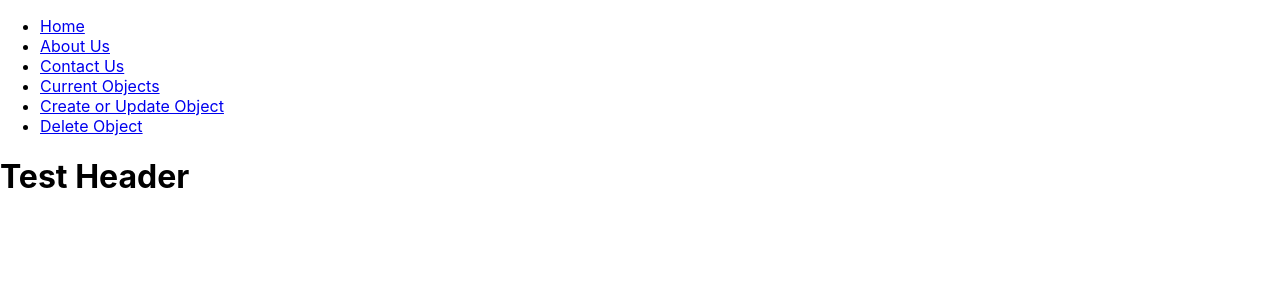
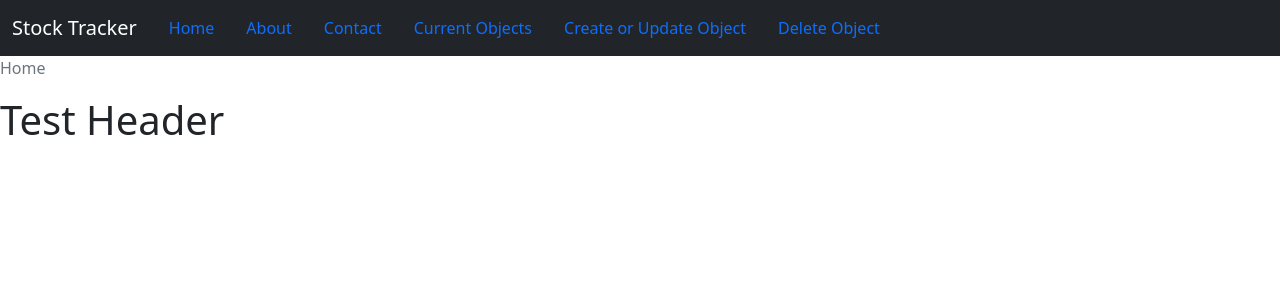
Before and after one commit to GageWAnderson/Stock-Tracker-Client, a React (Create React App) app in the folder stock-tracker-client/: page / in a window 1280 px wide. Shown: the top 300 px of the page. Built offline with nearby package versions, Linux system fonts and the light colour scheme.

Commit message:
Partially refactored app to use Reactstrap. Refactored components to be more modular.

```diff
--- a/stock-tracker-client/package.json
+++ b/stock-tracker-client/package.json
@@ -3,13 +3,18 @@
   "version": "0.1.0",
   "private": true,
   "dependencies": {
+    "@reduxjs/toolkit": "^1.8.3",
     "@testing-library/jest-dom": "^5.16.4",
     "@testing-library/react": "^13.3.0",
     "@testing-library/user-event": "^13.5.0",
+    "bootstrap": "^5.2.0",
     "react": "^18.2.0",
     "react-dom": "^18.2.0",
+    "react-redux": "^8.0.2",
+    "react-router-bootstrap": "^0.26.2",
     "react-router-dom": "^6.3.0",
     "react-scripts": "5.0.1",
+    "reactstrap": "^9.1.3",
     "web-vitals": "^2.1.4"
   },
   "scripts": {
--- a/stock-tracker-client/src/App.js
+++ b/stock-tracker-client/src/App.js
@@ -1,45 +1,18 @@
 import './App.css';
-import { BrowserRouter, NavLink, Route, Routes } from 'react-router-dom';
-import routes from './data/routes.js';
-import Home from './pages/Home';
-import About from './pages/About';
-import Contact from './pages/Contact';
-import CurrentObjects from './pages/CurrentObjects';
-import CreateOrUpdateObject from './pages/CreateOrUpdateObject';
-import DeleteObject from './pages/DeleteObject';
+import 'bootstrap/dist/css/bootstrap.min.css';
+import React from 'react';
+import { BrowserRouter } from 'react-router-dom';
+import NavigationBar from './components/NavigationBar';
+import BreadcrumbBar from './components/BreadcrumbBar';
+import PageRoutes from './components/PageRoutes';
 
 const App = () => {
   return (
     <BrowserRouter>
       <div className="App">
-        <ul>
-          <li>
-            <NavLink to={routes.home}>Home</NavLink>
-          </li>
-          <li>
-            <NavLink to={routes.about}>About Us</NavLink>
-          </li>
-          <li>
-            <NavLink to={routes.contact}>Contact Us</NavLink>
-          </li>
-          <li>
-            <NavLink to={routes.currentObjects}>Current Objects</NavLink>
-          </li>
-          <li>
-            <NavLink to={routes.postObject}>Create or Update Object</NavLink>
-          </li>
-          <li>
-            <NavLink to={routes.deleteObject}>Delete Object</NavLink>
-          </li>
-        </ul>
-        <Routes>
-          <Route exact path={routes.home} element={<Home />}></Route>
-          <Route exact path={routes.about} element={<About />}></Route>
-          <Route exact path={routes.contact} element={<Contact />}></Route>
-          <Route exact path={routes.currentObjects} element={<CurrentObjects />}></Route>
-          <Route exact path={routes.postObject} element={<CreateOrUpdateObject />}></Route>
-          <Route exact path={routes.deleteObject} element={<DeleteObject />}></Route>
-        </Routes>
+        <NavigationBar />
+        <BreadcrumbBar />
+        <PageRoutes />
       </div>
     </BrowserRouter>
   )
--- /dev/null
+++ b/stock-tracker-client/src/components/BreadcrumbBar.js
@@ -0,0 +1,27 @@
+import React from "react";
+import {
+    Breadcrumb,
+    BreadcrumbItem
+} from 'reactstrap';
+import { useSelector } from 'react-redux';
+
+const BreadcrumbBar = () => {
+
+    const breadcrumbs = useSelector((state) => state.breadcrumb.breadcrumbs);
+
+    const item = (text) => {
+        return (
+            <BreadcrumbItem active>
+                {text}
+            </BreadcrumbItem>
+        );
+    }
+
+    return (
+        <Breadcrumb>
+            {breadcrumbs.map((breadcrumb) => item(breadcrumb))}
+        </Breadcrumb>
+    );
+};
+
+export default BreadcrumbBar;
--- /dev/null
+++ b/stock-tracker-client/src/components/NavigationBar.js
@@ -0,0 +1,51 @@
+import React, { useEffect } from "react";
+import { NavLink as RRNavLink, useLocation } from "react-router-dom";
+import routes from '../data/routes';
+import {
+    Navbar,
+    NavbarBrand,
+    Nav,
+    NavItem,
+    NavLink,
+} from 'reactstrap';
+import { useDispatch } from 'react-redux';
+import { replaceBreadcrumbs } from "../redux/breadcrumbSlice";
+import breadcrumbTextMap from "../data/breadcrumbTextMap";
+
+const NavigationBar = () => {
+
+    const dispatch = useDispatch();
+    const location = useLocation();
+
+    useEffect(() => {
+        dispatch(replaceBreadcrumbs([breadcrumbTextMap[location.pathname]]));
+    }, [location, dispatch])
+
+    return (
+        <Navbar color='dark' dark fluid >
+            <NavbarBrand>Stock Tracker</NavbarBrand>
+            <Nav className="me-auto">
+                <NavItem>
+                    <NavLink to={routes.home} tag={RRNavLink}>Home</NavLink>
+                </NavItem>
+                <NavItem>
+                    <NavLink to={routes.about} tag={RRNavLink}>About</NavLink>
+                </NavItem>
+                <NavItem>
+                    <NavLink to={routes.contact} tag={RRNavLink}>Contact</NavLink>
+                </NavItem>
+                <NavItem>
+                    <NavLink to={routes.currentObjects} tag={RRNavLink}>Current Objects</NavLink>
+                </NavItem>
+                <NavItem>
+                    <NavLink to={routes.postObject} tag={RRNavLink}>Create or Update Object</NavLink>
+                </NavItem>
+                <NavItem>
+                    <NavLink to={routes.deleteObject} tag={RRNavLink}>Delete Object</NavLink>
+                </NavItem>
+            </Nav>
+        </Navbar>
+    );
+};
+
+export default NavigationBar;
--- /dev/null
+++ b/stock-tracker-client/src/components/PageRoutes.js
@@ -0,0 +1,26 @@
+import React from "react";
+import Home from '../pages/Home';
+import About from '../pages/About';
+import Contact from '../pages/Contact';
+import CreateOrUpdateObject from '../pages/CreateOrUpdateObject';
+import CurrentObjects from '../pages/CurrentObjects';
+import DeleteObject from '../pages/DeleteObject';
+import { Route, Routes } from 'react-router-dom';
+import routes from "../data/routes.js";
+
+const PageRoutes = () => {
+    return (
+        <>
+            <Routes>
+                <Route exact path={routes.home} element={<Home />}></Route>
+                <Route exact path={routes.about} element={<About />}></Route>
+                <Route exact path={routes.contact} element={<Contact />}></Route>
+                <Route exact path={routes.currentObjects} element={<CurrentObjects />}></Route>
+                <Route exact path={routes.postObject} element={<CreateOrUpdateObject />}></Route>
+                <Route exact path={routes.deleteObject} element={<DeleteObject />}></Route>
+            </Routes>
+        </>
+    );
+};
+
+export default PageRoutes;
--- /dev/null
+++ b/stock-tracker-client/src/data/breadcrumbTextMap.js
@@ -0,0 +1,10 @@
+const breadcrumbTextMap = {
+    '/': 'Home',
+    '/about': 'About',
+    '/contact': 'Contact',
+    '/currentObjects': 'Get All Objects',
+    '/postObject': 'Create or Update an Object',
+    '/deleteObject': 'Delete Object'
+}
+
+export default breadcrumbTextMap;
--- a/stock-tracker-client/src/index.js
+++ b/stock-tracker-client/src/index.js
@@ -2,6 +2,12 @@ import React from 'react';
 import ReactDOM from 'react-dom/client';
 import './index.css';
 import App from './App';
+import { store } from './redux/store';
+import { Provider } from 'react-redux';
 
 const root = ReactDOM.createRoot(document.getElementById('root'));
-root.render(<App />);
+root.render(
+    <Provider store={store}>
+        <App />
+    </Provider>
+);
--- /dev/null
+++ b/stock-tracker-client/src/redux/breadcrumbSlice.js
@@ -0,0 +1,28 @@
+import { createSlice } from '@reduxjs/toolkit'
+
+const initialState = {
+    breadcrumbs: ['Home'],
+}
+
+export const breadcrumbSlice = createSlice({
+    name: 'breadcrumbs',
+    initialState,
+    reducers: {
+        addBreadcrumb: (state, action) => {
+            state.breadcrumbs.push(action.payload);
+        },
+        removeBreadcrumb: (state) => {
+            state.breadcrumbs.pop();
+        },
+        replaceBreadcrumbs: (state, action) => {
+            state.breadcrumbs = [];
+            action.payload.forEach(breadcrumb => {
+                state.breadcrumbs.push(breadcrumb);
+            });
+        }
+    },
+})
+
+export const { addBreadcrumb, removeBreadcrumb, replaceBreadcrumbs } = breadcrumbSlice.actions
+
+export default breadcrumbSlice.reducer
--- /dev/null
+++ b/stock-tracker-client/src/redux/store.js
@@ -0,0 +1,8 @@
+import { configureStore } from '@reduxjs/toolkit';
+import breadcrumbReducer from './breadcrumbSlice';
+
+export const store = configureStore({
+    reducer: {
+        breadcrumb: breadcrumbReducer
+    },
+})
```
Also changed, not shown: 1 other file (tests, documents, lock files or other folders).
